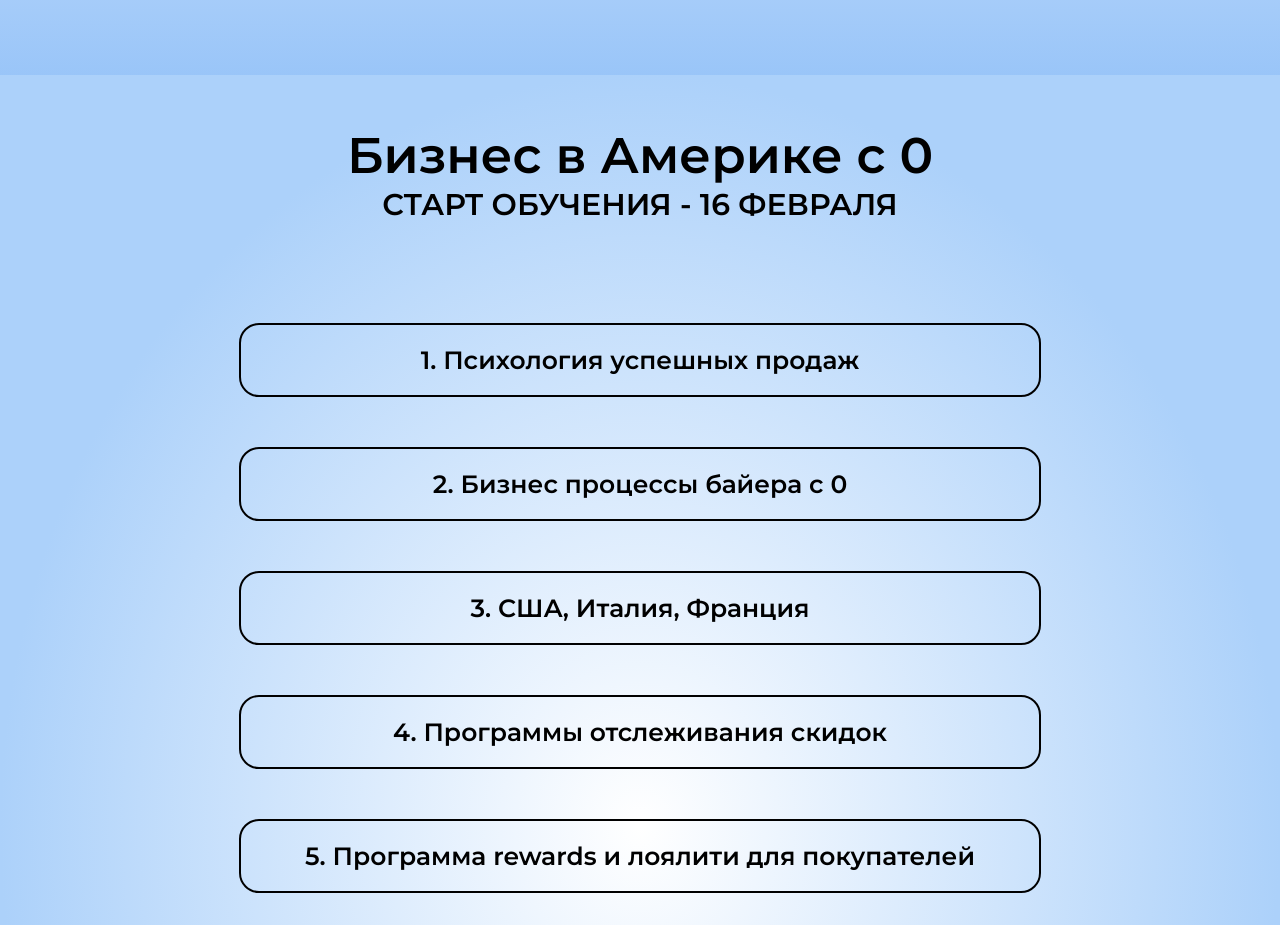
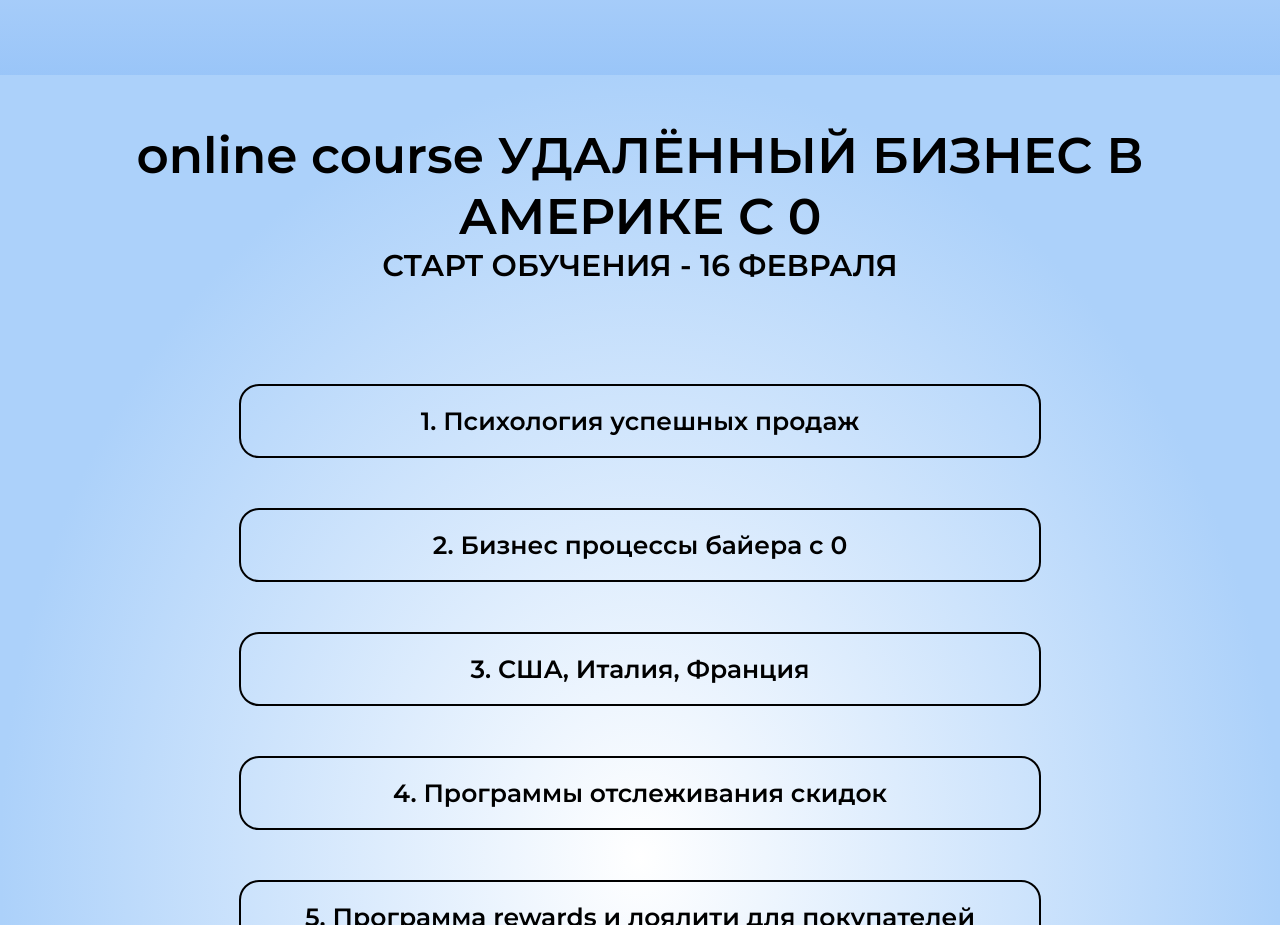
Before and after one commit to equaak/zara, a React (Create React App) app: page / in a window 1280 px wide. Shown: the part 1840-2765 px from the top of the page. Built offline with nearby package versions, Linux system fonts and the light colour scheme; no server answers.

Commit message:
course title fixed

```diff
--- a/src/Main.js
+++ b/src/Main.js
@@ -208,7 +208,8 @@ const Main = () => {
           </div>
           <div className='modules-block'>
             <p className='modules-title'>
-            Бизнес в Америке с 0
+              online course
+              УДАЛЁННЫЙ БИЗНЕС В АМЕРИКЕ С 0
               <br></br>
             </p>
             <p className='modules-subtitle'>
```
